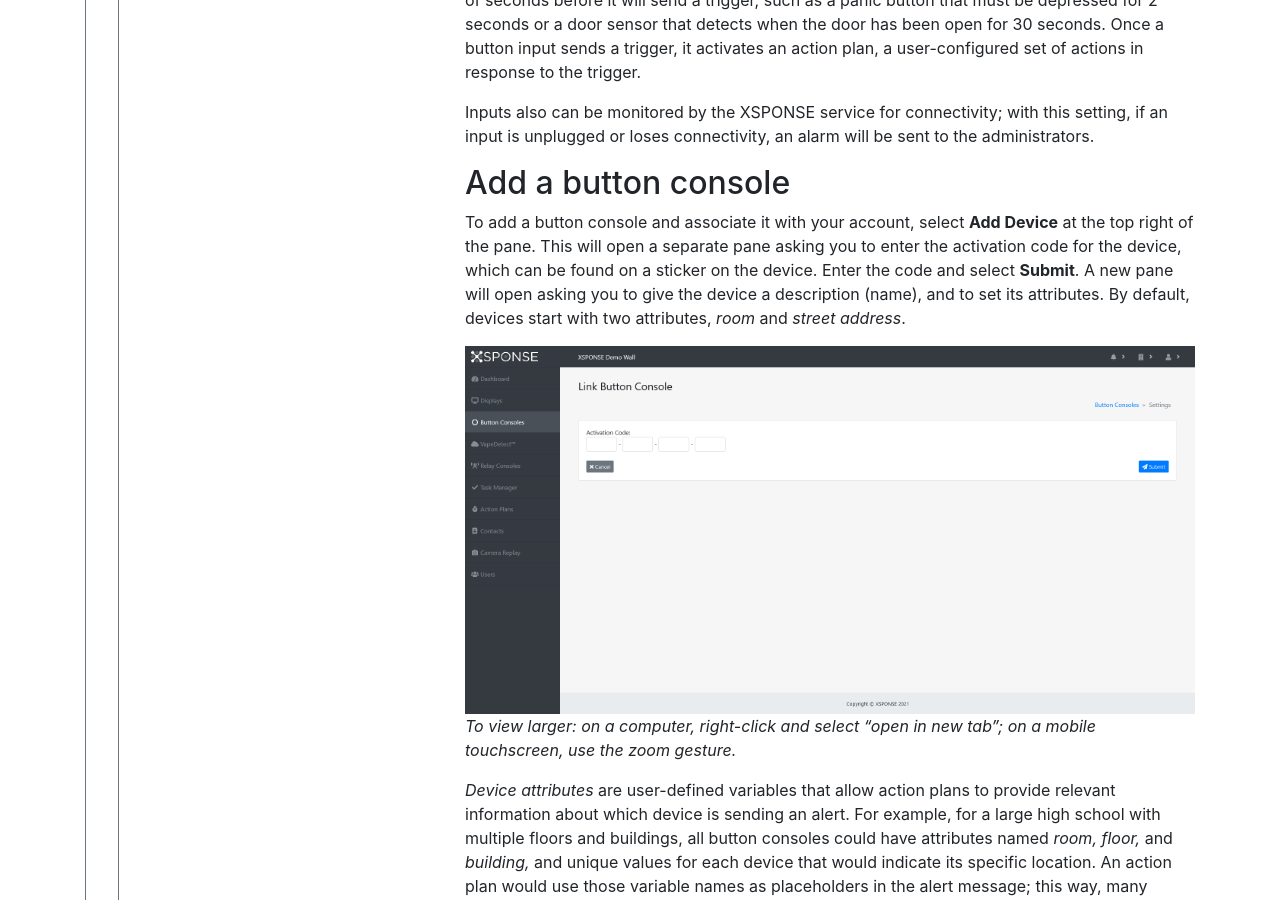
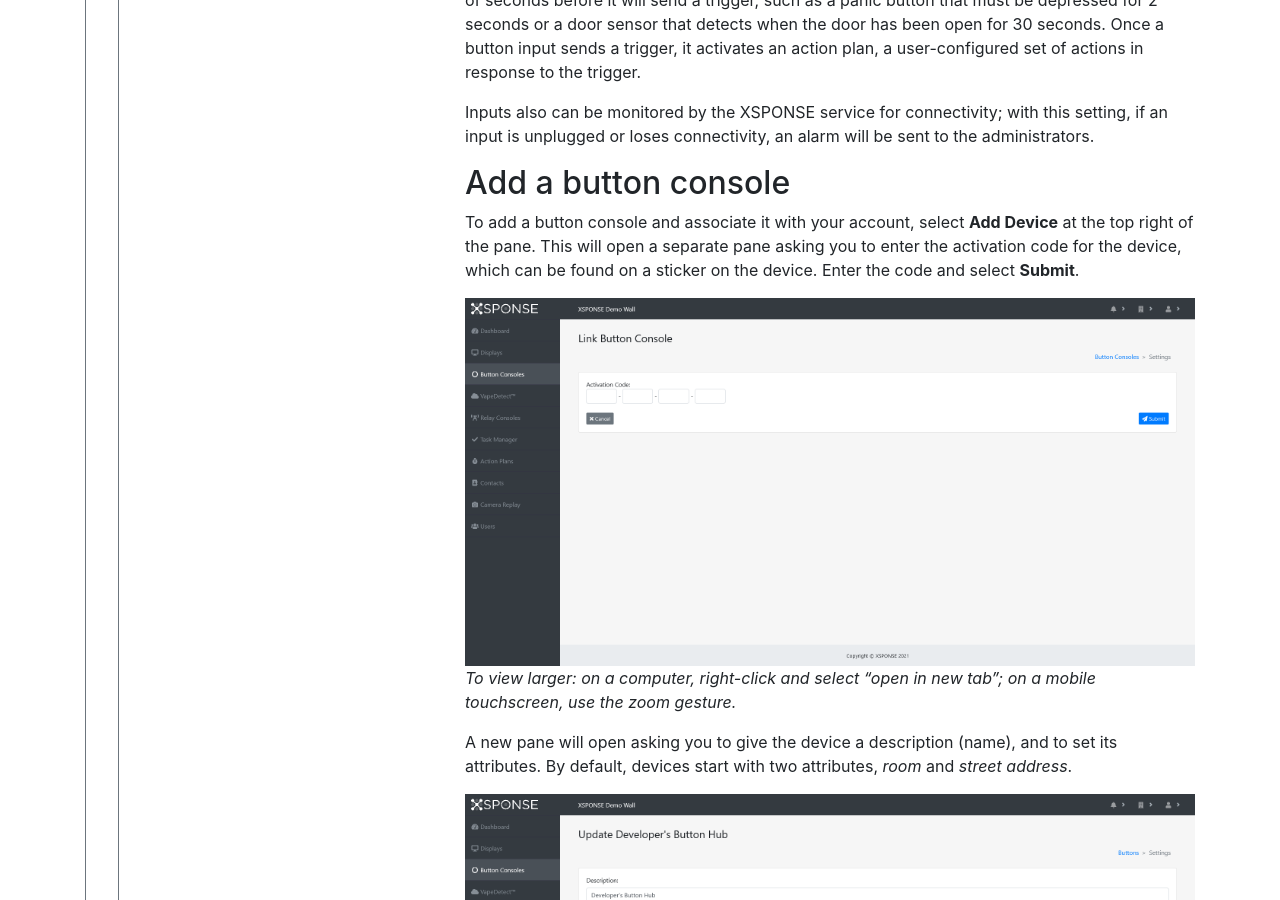
Before and after one commit to NrsSystems/docs, a Jekyll site: the page built from button-consoles/button-consoles-management.md, in a window 1280 px wide and 900 px high, scrolled down 1002 px. Built offline with Jekyll 4.4.1, drawn with Linux system fonts in a browser that asks for light colours; our own code applies the rules of GitHub Pages for plain Markdown files; some of the changed text lies outside the part shown.

Commit message:
Update button-consoles-management.md

```diff
--- a/button-consoles/button-consoles-management.md
+++ b/button-consoles/button-consoles-management.md
@@ -16,9 +16,14 @@ Each button console has four inputs, and each input can be assigned a single tri
 Inputs also can be monitored by the XSPONSE service for connectivity; with this setting, if an input is unplugged or loses connectivity, an alarm will be sent to the administrators.
 
 ## Add a button console
-To add a button console and associate it with your account, select **Add Device** at the top right of the pane. This will open a separate pane asking you to enter the activation code for the device, which can be found on a sticker on the device. Enter the code and select **Submit**. A new pane will open asking you to give the device a description (name), and to set its attributes. By default, devices start with two attributes, _room_ and _street address_.
+To add a button console and associate it with your account, select **Add Device** at the top right of the pane. This will open a separate pane asking you to enter the activation code for the device, which can be found on a sticker on the device. Enter the code and select **Submit**.
 
-![add or edit a button](button_console_link.png)
+![add a button console](button_console_link.png)
+_To view larger: on a computer, right-click and select "open in new tab"; on a mobile touchscreen, use the zoom gesture._
+
+A new pane will open asking you to give the device a description (name), and to set its attributes. By default, devices start with two attributes, _room_ and _street address_.
+
+![edit a button console](button_edit.png)
 _To view larger: on a computer, right-click and select "open in new tab"; on a mobile touchscreen, use the zoom gesture._
 
 _Device attributes_ are user-defined variables that allow action plans to provide relevant information about which device is sending an alert. For example, for a large high school with multiple floors and buildings, all button consoles could have attributes named _room, floor,_ and _building,_ and unique values for each device that would indicate its specific location. An action plan would use those variable names as placeholders in the alert message; this way, many button consoles can be assigned to the same action plan. When a particular button triggers the action plan, its values for those attributes would fill those variables in the action plan’s message, so that the alert message would identify the specific room where the button console was activated. See the [Action Plans page](../general-ops/action-plans.md) for more information on using device attributes in action plans.
@@ -29,6 +34,9 @@ Once you have set these options, select **Submit** to accept the settings. To go
 
 ## Change a button’s settings
 To manage the triggers and action plans for a button console, select the **Adjust** icon in the button consoles table. This will open a separate pane allowing you to see the existing device attributes under _Device Info_ and the triggers in the _Triggers_ table.
+
+![manage triggers pane](button_manage_triggers.png)
+_To view larger: on a computer, right-click and select "open in new tab"; on a mobile touchscreen, use the zoom gesture._
 
 To add a new trigger, select **Create** in the upper right of the pane. This will open a floating _Add Trigger_ window on top of the current pane. Select the **Action Plan** menu to choose a plan from those available. (See the [Action Plans page](../general-ops/action-plans.md) for more information.) Select **Active** to toggle the input between active and inactive. Select the **Device Input** menu to assign the trigger to an available input. Select the **Delay Input** box to enter a delay in seconds for the trigger, if desired; by default this is set to zero. Select **Monitor** to toggle between active and inactive; by default this is set to inactive. When Monitor is active, XSPONSE will send an alarm to your administrator if the button console's connection drops. Once changes are made, select **OK** to accept the changes, or select **Cancel** to close the window without saving changes.
 
```
